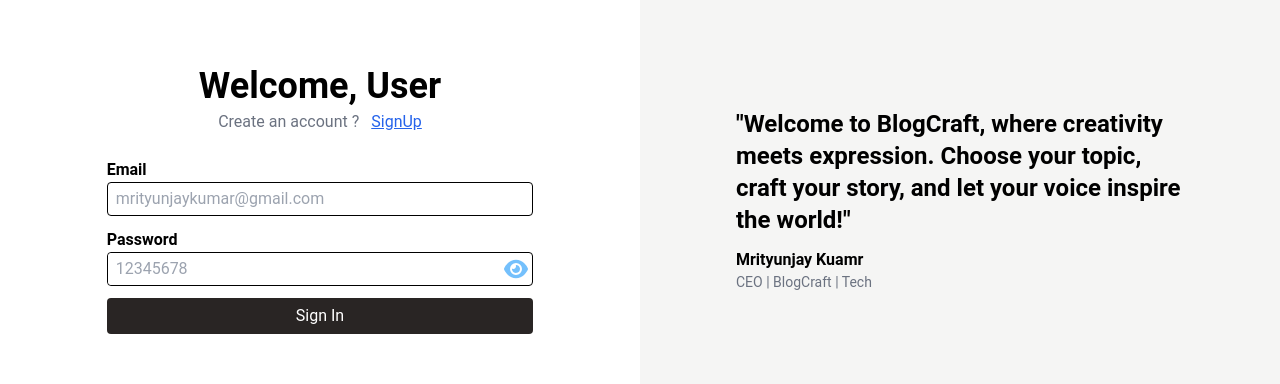
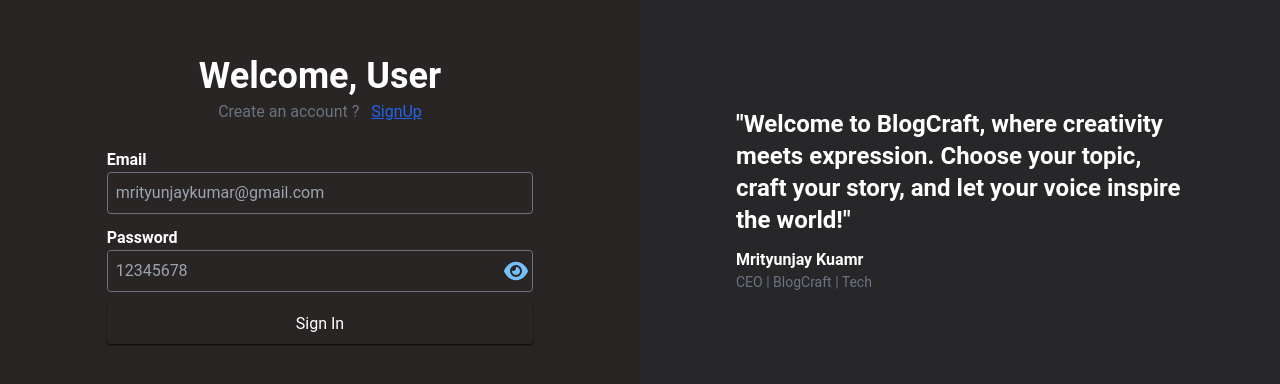
Before and after one commit to 221fa04732/Blogging-Website, a React (Vite) app in the folder frontend/: page /signin in a window 1280 px wide. Shown: the part 200-584 px from the top of the page. Built offline with nearby package versions, Linux system fonts and the light colour scheme.

Commit message:
signin signup styleing change

```diff
--- a/frontend/src/components/Authbutton.tsx
+++ b/frontend/src/components/Authbutton.tsx
@@ -5,7 +5,7 @@
 export default function Authbutton(props : {name : string, fun : ()=>void}){
 
     const [singloading, setSignloading] = useRecoilState(SignLoaderatom)
-    return(<button className="bg-stone-800 text-white w-full py-1.5 rounded"
+    return(<button className="text-white w-full py-2 rounded shadow-stone-950 hover:shadow-black shadow-sm hover:shadow-md "
         onClick={()=>{
             if(!singloading){
                 props.fun()
--- a/frontend/src/components/EmailInput.tsx
+++ b/frontend/src/components/EmailInput.tsx
@@ -5,7 +5,7 @@
 }){
     return (<div className="flex flex-col justify-center w-full">
         <label className="font-semibold">{props.labelName}</label>
-        <input className="p-1 pl-2 border border-black rounded focus:outline-none focus:ring-blue-500 focus:border-blue-500" placeholder={props.placeholder}
+        <input className="bg-stone-800 p-2 border border-gray-500 rounded focus:outline-none focus:ring-blue-500 focus:border-blue-500" placeholder={props.placeholder}
         onChange={(e)=>props.onChange(e.target.value)} type="text"></input>
     </div>)
 }
--- a/frontend/src/components/PasswordInput.tsx
+++ b/frontend/src/components/PasswordInput.tsx
@@ -12,8 +12,8 @@
 
     return (<div className="flex flex-col justify-center w-full">
         <label className="font-semibold">{props.labelName}</label>
-        <div tabIndex={0} className="border border-black rounded focus-within:outline-none focus-within:border-blue-500 flex">
-            <input className="p-1 pl-2 focus:outline-none w-full rounded" placeholder={props.placeholder}
+        <div tabIndex={0} className="bg-stone-800 border border-gray-500 rounded focus-within:outline-none focus-within:border-blue-500 flex">
+            <input className="bg-stone-800 p-2 focus:outline-none w-full rounded" placeholder={props.placeholder}
             onChange={(e)=>props.onChange(e.target.value)} type={visible === 0 ? "password" : "text"}></input>
 
             <ShowPassword />
--- a/frontend/src/components/Quote.tsx
+++ b/frontend/src/components/Quote.tsx
@@ -1,5 +1,5 @@
 export default function Quote(){
-    return (<div className="h-screen bg-stone-100 flex flex-col justify-center items-start p-24">
+    return (<div className="h-screen bg-zinc-800 text-white flex flex-col justify-center items-start p-24">
         <div className="font-bold text-2xl">
             "Welcome to BlogCraft, where creativity meets expression. Choose your topic, craft your story, and let your voice inspire the world!"
         </div>
--- a/frontend/src/pages/Signin.tsx
+++ b/frontend/src/pages/Signin.tsx
@@ -59,7 +59,7 @@
         }))
     }
 
-    return (<div className='grid grid-cols-1 md:grid-cols-2'>
+    return (<div className='grid grid-cols-1 md:grid-cols-2 bg-stone-800 text-white'>
         <div className='h-screen flex flex-col justify-center items-center'>
 
             <div className='font-bold text-4xl mb-1 font-sans'>
--- a/frontend/src/pages/Signup.tsx
+++ b/frontend/src/pages/Signup.tsx
@@ -58,7 +58,7 @@
         }))
     }
 
-    return (<div className='grid grid-cols-1 md:grid-cols-2'>
+    return (<div className='grid grid-cols-1 md:grid-cols-2 bg-stone-800 text-white'>
         <div className='h-screen flex flex-col justify-center items-center'>
 
             <div className='font-bold text-4xl mb-1 font-sans'>
```
